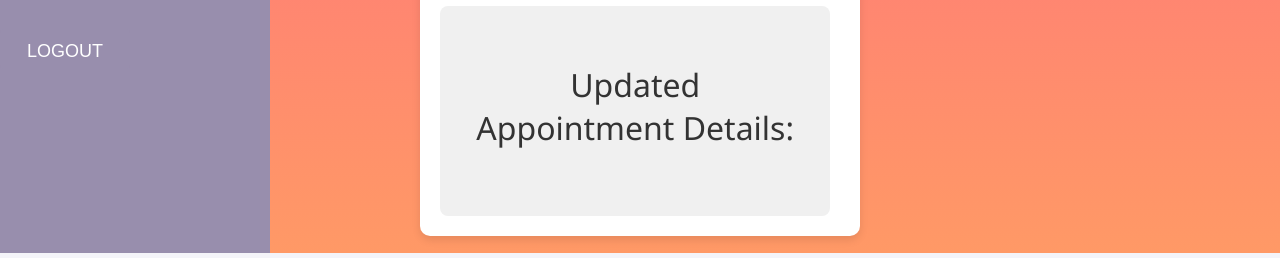
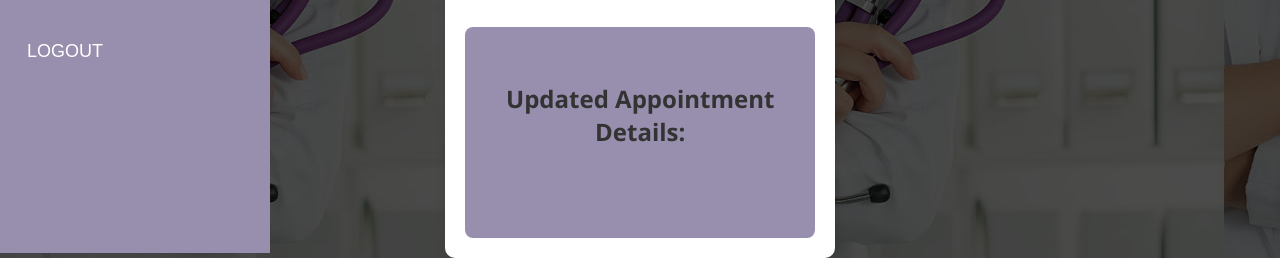
Before and after one commit to ST10167298/ITT-Solution-Web, a website with bundled scripts: page reschedule.html in a window 1280 px wide. Shown: the part 547-805 px from the top of the page. Built offline with nearby package versions, Linux system fonts and the light colour scheme; no server answers.

Commit message:
styling changes

```diff
--- a/reschedule.css
+++ b/reschedule.css
@@ -4,7 +4,7 @@
 
 body {
     font-family: 'Poppins', sans-serif;
-    background: linear-gradient(to bottom, #ff5e88, #ff9966);
+    background: linear-gradient(to top, rgba(0, 0, 0, 0.7) 50%, rgba(0, 0, 0, 0.7) 50%), url(background.jpg);
     display: flex;
     flex-direction: column;
     align-items: center;
@@ -20,7 +20,7 @@ body {
     padding: 20px;
     border-radius: 10px;
     box-shadow: 0 4px 8px rgba(0, 0, 0, 0.1);
-    width: 400px;
+    width: 350px;
     text-align: center;
 }
 
@@ -64,7 +64,7 @@ select, button {
 }
 
 #scheduleBtn {
-    background-color: plum;
+    background-color: #988ead;
     color: #fff;
     border: none;
     padding: 0.75rem 1.5rem;
@@ -80,12 +80,13 @@ select, button {
 
 .appointment-details {
     padding: 2.2rem;
-    background: #f0f0f0;
+    background-color: #988ead;
     border-radius: 8px;
     text-align: center;
     width: 80%;
     max-width: 420px;
     margin-top: 1rem;
+    height: 140px;
 }
 
 .calendar {
--- a/reschedule.html
+++ b/reschedule.html
@@ -56,7 +56,7 @@
         <p id="successMessage" class="hidden">Success message will appear here.</p>
 
         <div id="appointmentDetails" class="appointment-details">
-            <h1>Updated Appointment Details:</h2>
+            <h2>Updated Appointment Details:</h2>
             <p id="appointmentInfo"></p>
         </div>
 
--- a/schedule.css
+++ b/schedule.css
@@ -11,7 +11,7 @@ body {
 .container {
     background-color: white;
     padding: 20px;
-    margin-top: 9rem;
+    margin-top: 10rem;
     border-radius: 10px;
     box-shadow: 0 4px 8px rgba(0, 0, 0, 0.1);
     width: 400px;
@@ -91,6 +91,7 @@ h3 {
   margin-bottom: 1.5rem;
   max-width: 500px;
   width: 100%;
+  height: 180x;
 }
 
 input[type="time"] {
```
Also changed, not shown: schedule.html (+4 -5 lines).
